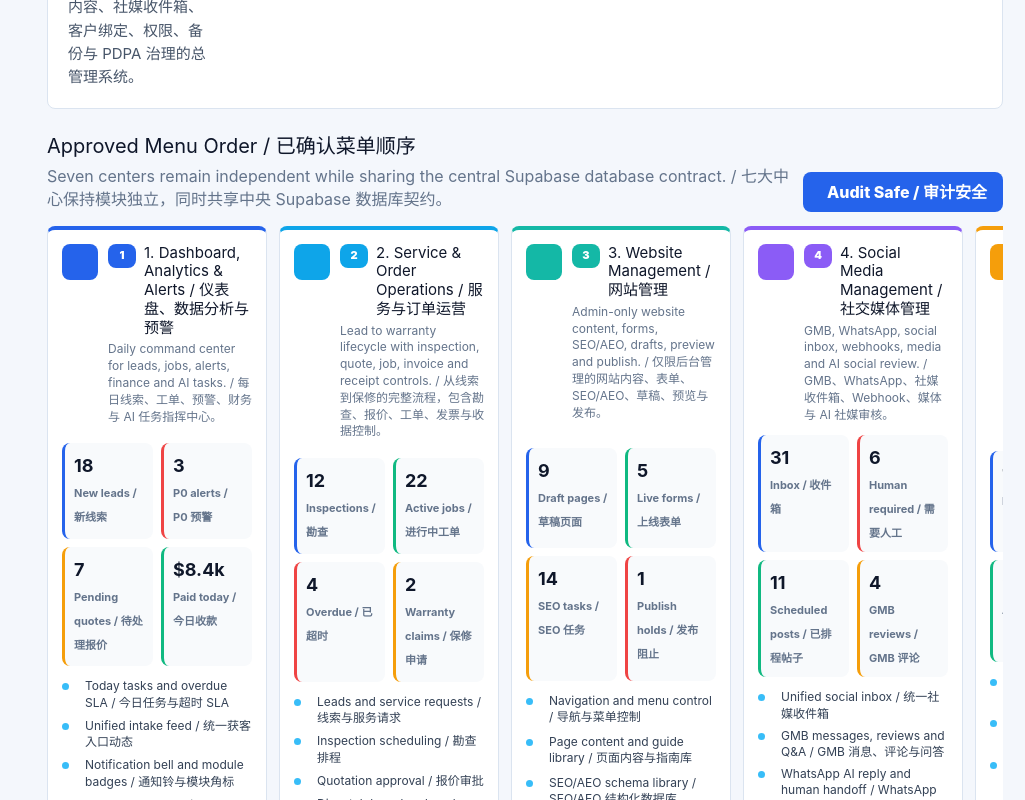
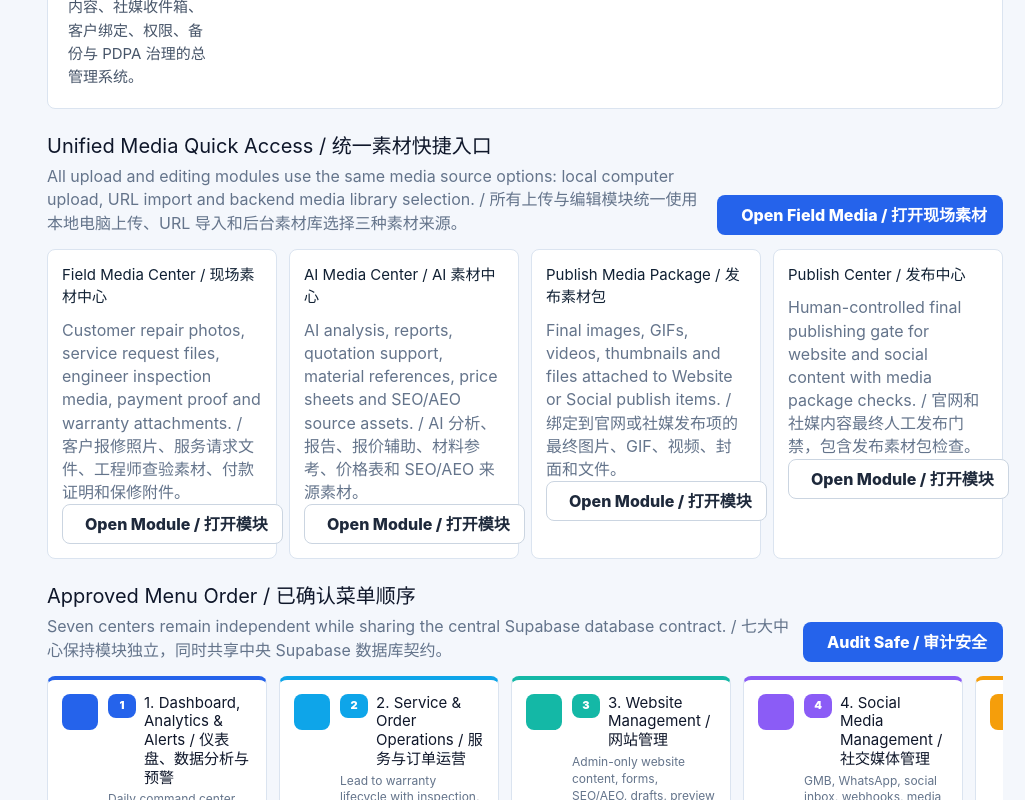
Before and after one commit to gaven2027-hash/NANOFIX_V28_UNIFIED_WEBSITE_ADMIN, a Next.js app: page /admin in a window 1280 px wide. Shown: the part 940-1740 px from the top of the page, without its empty margins (255-1280 px from the left). Built offline with nearby package versions, Linux system fonts and the light colour scheme; no server answers.

Commit message:
Add unified media quick access to admin home

```diff
--- a/app/admin/page.tsx
+++ b/app/admin/page.tsx
@@ -26,6 +26,45 @@ export const metadata: Metadata = {
 };
 
 const label = (en: string, zh: string) => `${en} / ${zh}`;
+
+const mediaQuickLinks = [
+  {
+    href: "/admin/field-media",
+    icon: "fa-images",
+    title: label("Field Media Center", "现场素材中心"),
+    text: label(
+      "Customer repair photos, service request files, engineer inspection media, payment proof and warranty attachments.",
+      "客户报修照片、服务请求文件、工程师查验素材、付款证明和保修附件。"
+    )
+  },
+  {
+    href: "/admin/ai-media",
+    icon: "fa-brain",
+    title: label("AI Media Center", "AI 素材中心"),
+    text: label(
+      "AI analysis, reports, quotation support, material references, price sheets and SEO/AEO source assets.",
+      "AI 分析、报告、报价辅助、材料参考、价格表和 SEO/AEO 来源素材。"
+    )
+  },
+  {
+    href: "/admin/publish-center/media-package",
+    icon: "fa-box-open",
+    title: label("Publish Media Package", "发布素材包"),
+    text: label(
+      "Final images, GIFs, videos, thumbnails and files attached to Website or Social publish items.",
+      "绑定到官网或社媒发布项的最终图片、GIF、视频、封面和文件。"
+    )
+  },
+  {
+    href: "/admin/publish-center",
+    icon: "fa-paper-plane",
+    title: label("Publish Center", "发布中心"),
+    text: label(
+      "Human-controlled final publishing gate for website and social content with media package checks.",
+      "官网和社媒内容最终人工发布门禁，包含发布素材包检查。"
+    )
+  }
+];
 
 function metricColor(tone: "blue" | "green" | "amber" | "red") {
   return {
@@ -68,6 +107,15 @@ export default function AdminPage() {
               <span>
                 <span className={styles.navTitle}>{label("Global Search", "全局搜索")}</span>
                 <span className={styles.navOrder}>{label("Top fixed tool", "顶部固定工具")}</span>
+              </span>
+            </a>
+            <a className={styles.navItem} href="#unified-media">
+              <span className={styles.navIcon}>
+                <i className="fa-solid fa-photo-film" aria-hidden="true" />
+              </span>
+              <span>
+                <span className={styles.navTitle}>{label("Unified Media", "统一素材")}</span>
+                <span className={styles.navOrder}>{label("Upload / URL / Library", "上传 / URL / 素材库")}</span>
               </span>
             </a>
             {adminCenters.map((center) => (
@@ -166,6 +214,38 @@ export default function AdminPage() {
                   <span className={styles.statusValue}>RLS</span>
                   <span className={styles.statusLabel}>{label("Security scope", "安全范围")}</span>
                 </div>
+              </div>
+            </section>
+
+            <section className={styles.section} id="unified-media">
+              <div className={styles.sectionHeader}>
+                <div>
+                  <h2 className={styles.sectionTitle}>{label("Unified Media Quick Access", "统一素材快捷入口")}</h2>
+                  <p className={styles.sectionText}>
+                    {label(
+                      "All upload and editing modules use the same media source options: local computer upload, URL import and backend media library selection.",
+                      "所有上传与编辑模块统一使用本地电脑上传、URL 导入和后台素材库选择三种素材来源。"
+                    )}
+                  </p>
+                </div>
+                <a className={styles.primaryButton} href="/admin/field-media">
+                  <i className="fa-solid fa-arrow-up-right-from-square" aria-hidden="true" />
+                  {label("Open Field Media", "打开现场素材")}
+                </a>
+              </div>
+              <div className={styles.opsGrid}>
+                {mediaQuickLinks.map((item) => (
+                  <article className={styles.opsPanel} key={item.href}>
+                    <h3>
+                      <i className={`fa-solid ${item.icon}`} aria-hidden="true" /> {item.title}
+                    </h3>
+                    <p className={styles.sectionText}>{item.text}</p>
+                    <a className={styles.ghostButton} href={item.href}>
+                      <i className="fa-solid fa-arrow-right" aria-hidden="true" />
+                      {label("Open Module", "打开模块")}
+                    </a>
+                  </article>
+                ))}
               </div>
             </section>
 
@@ -439,6 +519,7 @@ export default function AdminPage() {
                   <li>{label("Dispatch board by engineer, date, skill and location", "按工程师、日期、技能和地点查看派工板")}</li>
                   <li>{label("ETA, en route, arrived, in progress and completed timestamps", "预计到达、出发、到达、施工中和完成时间记录")}</li>
                   <li>{label("Inspection checklist, before/after photos and customer signature", "勘查清单、施工前后照片和客户签名")}</li>
+                  <li>{label("Field media quick access links every photo/video to service request, job and warranty records", "现场素材快捷入口把每张图片/视频关联到报修、工单和保修记录")}</li>
                 </ul>
               </article>
               <article className={styles.opsPanel}>
@@ -455,6 +536,7 @@ export default function AdminPage() {
                   <li>{label("AI drafts cannot auto-publish", "AI 草稿不可自动发布")}</li>
                   <li>{label("Negative reviews and high-risk replies require human approval", "负面评论和高风险回复必须人工审批")}</li>
                   <li>{label("Prompt version, model, source and reviewer are logged", "记录提示词版本、模型、来源和审核人")}</li>
+                  <li>{label("AI Media Center controls approved_for_ai, blocked_for_ai and sensitive_restricted assets", "AI 素材中心控制允许 AI、禁止 AI 和敏感限制素材")}</li>
                 </ul>
               </article>
               <article className={styles.opsPanel}>
```
